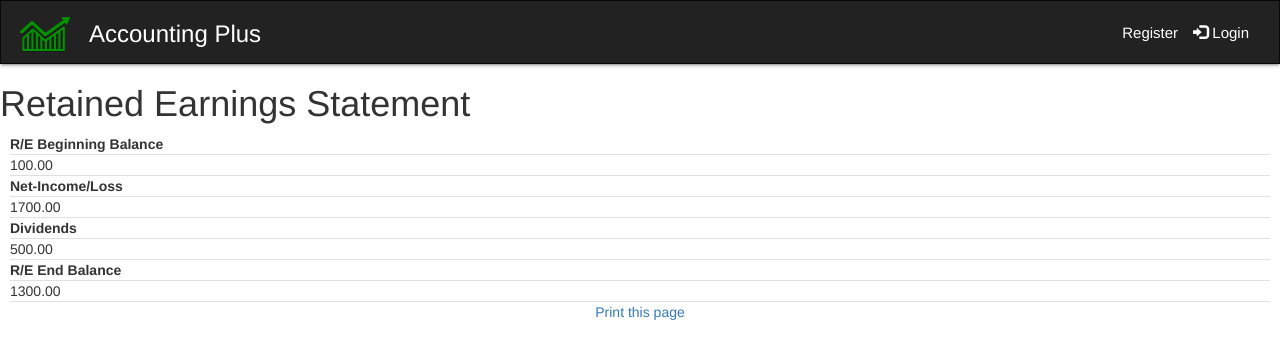
After one commit to dm1737/SAD, a Django app: page /retained_earnings/ in a window 1280 px wide. The commit adds this page. Shown: the top 359 px of the page. Run offline with Django 3.2, Linux system fonts and the light colour scheme; data comes from the database, SQL or seed files in the repository; both versions use the stored data as it was after the commit; parts of the project's set-up code (start-up, migrations or seed data) failed here and were passed over; some libraries are stand-ins or nearby versions.

Commit message:
Retained Earnings

```diff
--- a/sprint_1/accounts/models.py
+++ b/sprint_1/accounts/models.py
@@ -62,6 +62,9 @@ class Statements (models.Model):
 	Total_Expense = models.DecimalField(decimal_places=2, max_digits=10)
 	Total_Revenue = models.DecimalField(decimal_places=2, max_digits=10)
 	Net_Profit = models.DecimalField(decimal_places=2, max_digits=10)
+	Divedends = models.DecimalField(decimal_places=2, max_digits=10)
+	Beginning_Balance = models.DecimalField(decimal_places=2, max_digits=10)
+	Ending_Balance = models.DecimalField(decimal_places=2, max_digits=10)
 
 class UserAccount (models.Model):
     user = models.OneToOneField(User, on_delete=models.CASCADE)
--- /dev/null
+++ b/sprint_1/accounts/templates/accounts/retained_earnings.html
@@ -0,0 +1,68 @@
+{% extends 'base.html' %}
+
+
+{% block body %}
+
+
+<h1>Retained Earnings Statement</h1>
+
+
+<div style="text-align: center; margin: 10px;">
+<table align="center">
+    <thead>
+        <tr>
+            <th scope="col">R/E Beginning Balance</th>
+        </tr>
+
+        {% for statements in allstatements %}
+        <tr>
+            <td>{{statements.Beginning_Balance}}</th>
+        </tr>
+        {% endfor %}
+        <tr>
+            <th scope="col">Net-Income/Loss</th>
+        </tr>
+
+        {% for statements in allstatements %}
+        <tr>
+            <td>{{statements.Net_Profit}}</th>
+        </tr>
+        {% endfor %}
+        <tr>
+            <th scope="col">Dividends</th>
+        </tr>
+
+        {% for statements in allstatements %}
+        <tr>
+            <td>{{statements.Divedends}}</th>
+        </tr>
+        {% endfor %}
+        <tr>
+            <th scope="col">R/E End Balance</th>
+        </tr>
+
+        {% for statements in allstatements %}
+        <tr>
+            <td>{{statements.Ending_Balance}}</th>
+        </tr>
+        {% endfor %}
+    </thead>
+
+</table>
+<script>
+function myFunction() {
+  // Declare variables
+  var input, filter, table, tr, td, i, txtValue;
+  input = document.getElementById("myInput");
+  filter = input.value.toUpperCase();
+  table = document.getElementById("myTable");
+  tr = table.getElementsByTagName("tr");
+
+}
+</script>
+<a href="#" onclick="window.print();return false;" title="Click to print this page">Print this page</a>
+
+</div>
+
+
+{% endblock %}
--- a/sprint_1/accounts/templates/base.html
+++ b/sprint_1/accounts/templates/base.html
@@ -43,7 +43,7 @@
                   <li><a href="/generate_statements">Trial Balance</a></li>
                   <li><a href="/balance_sheet">Balance Sheet</a></li>
                   <li><a href="/income_statement">Income Statement</a></li>
-                  <li><a href="#">Retained Earnings Statement</a></li>
+                  <li><a href="/retained_earnings">Retained Earnings Statement</a></li>
 
                 </ul>
               </div>
--- a/sprint_1/accounts/urls.py
+++ b/sprint_1/accounts/urls.py
@@ -25,7 +25,7 @@ urlpatterns = [
     path("generate_statements/", views.generate_statements, name="generate_statements"),
     path("balance_sheet/", views.balance_sheet, name="balance_sheet"),
     path("income_statement/", views.income_statement, name="income_statement"),
-
+    path("retained_earnings/", views.retained_earnings, name="retained_earnings"),
 
 
 ]+ static(settings.MEDIA_URL, document_root=settings.MEDIA_ROOT)
--- a/sprint_1/accounts/views.py
+++ b/sprint_1/accounts/views.py
@@ -188,6 +188,7 @@ def journals(request):
         statements.Total_Expense = Expenses
         statements.Total_Revenue = Revenues
         statements.Net_Profit = Revenues - Expenses
+        statements.Ending_Balance = statements.Beginning_Balance + statements.Net_Profit - statements.Divedends
         statements.save()
 
     return render(request, template_name, context)
@@ -233,6 +234,13 @@ def balance_sheet (request):
 
     args = {'Userform': Userform, 'useraccounts': useraccounts, 'Statementsform': Statementsform, 'allstatements': allstatements }
     return render(request, 'accounts/balance_sheet.html', args)
+
+def retained_earnings (request):
+    Statementsform = StatementsForm()
+    allstatements = Statements.objects.all()
+
+    args = {'Statementsform': Statementsform, 'allstatements': allstatements }
+    return render(request, 'accounts/retained_earnings.html', args)
 
 def income_statement (request):
     Journalform = JournalForm()
```
Also changed, not shown: sprint_1/accounts/migrations/0041_auto_20200418_1948.py (added), sprint_1/accounts/migrations/0042_statements_ending_balance.py (added), sprint_1/db.sqlite3.
